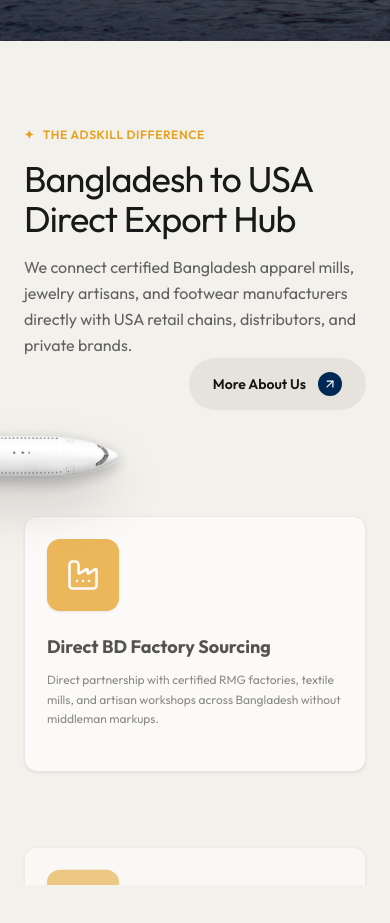
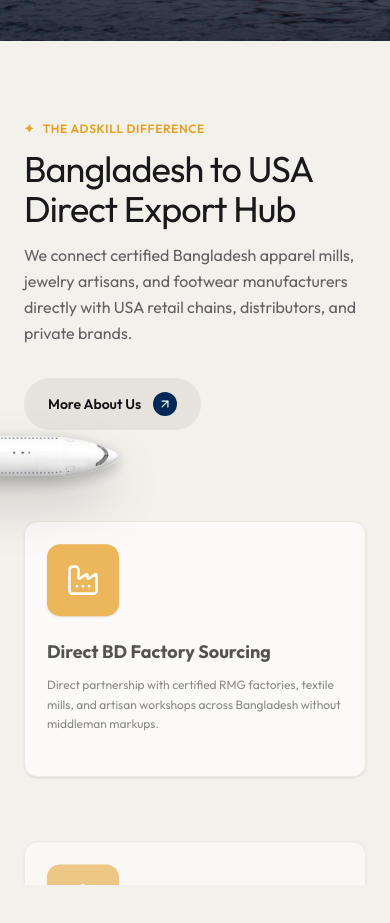
Before and after one commit to adskillconsultancy/Adskill-Traders-Frontend, a Next.js app: page / in a window 390 px wide. Shown: the part 1060-1983 px from the top of the page. Built offline with nearby package versions, Linux system fonts and the light colour scheme.

Commit message:
style: elevate feature cards higher in flight section to optimize spacing

```diff
--- a/src/components/FlightScrollSection.tsx
+++ b/src/components/FlightScrollSection.tsx
@@ -39,13 +39,13 @@ export default function FlightScrollSection() {
   );
 
   // Cards entrance animation (staggered translateY & opacity)
-  const card1Y = useTransform(smoothProgress, [0.05, 0.22], ["100%", "0%"]);
+  const card1Y = useTransform(smoothProgress, [0.05, 0.22], ["80%", "0%"]);
   const card1Opacity = useTransform(smoothProgress, [0.05, 0.22], [0, 1]);
 
-  const card2Y = useTransform(smoothProgress, [0.08, 0.26], ["100%", "0%"]);
+  const card2Y = useTransform(smoothProgress, [0.08, 0.26], ["80%", "0%"]);
   const card2Opacity = useTransform(smoothProgress, [0.08, 0.26], [0, 1]);
 
-  const card3Y = useTransform(smoothProgress, [0.12, 0.30], ["100%", "0%"]);
+  const card3Y = useTransform(smoothProgress, [0.12, 0.30], ["80%", "0%"]);
   const card3Opacity = useTransform(smoothProgress, [0.12, 0.30], [0, 1]);
 
   // Dark service section fade-in matching Galvoria's exact timing
@@ -115,24 +115,24 @@ export default function FlightScrollSection() {
         {/* LAYER 1: .about-section-home (Light Tan Background & Galvoria Content)    */}
         {/* Contains the white content cards AND the airplane motion rig              */}
         {/* ========================================================================= */}
-        <div className="about-section-home absolute inset-0 w-full h-full bg-[#f3f1ec] py-[86px] px-6 sm:px-12 lg:px-24 flex flex-col justify-between pointer-events-auto z-0">
+        <div className="about-section-home absolute inset-0 w-full h-full bg-[#f3f1ec] pt-20 pb-12 lg:pt-24 lg:pb-16 px-6 sm:px-12 lg:px-24 flex flex-col justify-start pointer-events-auto z-0">
 
           {/* Header Row */}
-          <div className="max-w-[1440px] w-full mx-auto">
-            <div className="flex items-center gap-2 text-xs font-semibold tracking-wider text-brand-primary uppercase mb-4">
+          <div className="max-w-[1440px] w-full mx-auto mb-8 lg:mb-12">
+            <div className="flex items-center gap-2 text-xs font-semibold tracking-wider text-brand-primary uppercase mb-3">
               <span className="text-brand-primary">✦</span>
               THE ADSKILL DIFFERENCE
             </div>
             <h2 className="text-4xl sm:text-5xl lg:text-[56px] font-normal text-[#191919] tracking-tight max-w-4xl leading-[1.1]">
               Bangladesh to USA Direct Export Hub
             </h2>
-            <p className="mt-4 text-base text-[#616161] max-w-3xl font-normal leading-relaxed">
+            <p className="mt-3.5 text-base text-[#616161] max-w-3xl font-normal leading-relaxed">
               We connect certified Bangladesh apparel mills, jewelry artisans, and footwear manufacturers directly with USA retail chains, distributors, and private brands.
             </p>
           </div>
 
-          {/* Bottom Row: CTA Button (Left) + 3 Cards (Right) */}
-          <div className="max-w-[1440px] w-full mx-auto flex flex-col lg:flex-row items-end justify-between gap-6">
+          {/* Cards + CTA Row: Moved higher up to fill empty space naturally */}
+          <div className="max-w-[1440px] w-full mx-auto flex flex-col lg:flex-row items-start lg:items-end justify-between gap-6">
 
             <Link
               href="/about"
@@ -144,7 +144,7 @@ export default function FlightScrollSection() {
               </div>
             </Link>
 
-            {/* 3 Cards aligned on right side */}
+            {/* 3 Cards positioned comfortably higher */}
             <div className="cards-about flex flex-col sm:flex-row gap-[22px] w-full lg:w-auto">
               {features.map((item, idx) => {
                 const IconComponent = item.icon;
@@ -242,12 +242,12 @@ export default function FlightScrollSection() {
             opacity: darkSectionOpacity,
             pointerEvents: darkSectionPointer,
           }}
-          className="service-section-home absolute inset-0 bg-[#002856] text-white py-[86px] px-6 sm:px-12 lg:px-24 flex flex-col justify-between z-20"
+          className="service-section-home absolute inset-0 bg-[#002856] text-white pt-20 pb-12 lg:pt-24 lg:pb-16 px-6 sm:px-12 lg:px-24 flex flex-col justify-start z-20"
         >
           {/* Header */}
-          <div className="max-w-[1440px] w-full mx-auto flex flex-col md:flex-row md:items-end justify-between gap-6">
+          <div className="max-w-[1440px] w-full mx-auto flex flex-col md:flex-row md:items-end justify-between gap-6 mb-8 lg:mb-12">
             <div>
-              <div className="flex items-center gap-2 text-xs font-semibold tracking-wider text-brand-primary uppercase mb-4">
+              <div className="flex items-center gap-2 text-xs font-semibold tracking-wider text-brand-primary uppercase mb-3">
                 <span className="text-brand-primary">✦</span>
                 WHAT ADSKILL EXPORTS
               </div>
@@ -273,11 +273,11 @@ export default function FlightScrollSection() {
               <Link
                 key={i}
                 href="/products"
-                className="group relative flex flex-col justify-between min-h-[380px] p-2 hover:-translate-y-1 transition-all duration-300 cursor-pointer"
+                className="group relative flex flex-col justify-between min-h-[360px] p-2 hover:-translate-y-1 transition-all duration-300 cursor-pointer"
               >
                 <div>
                   {/* Card Image Wrap with 12.8px radius */}
-                  <div className="img-service relative w-full h-[210px] rounded-[13px] overflow-hidden mb-6 bg-white/5 border border-white/10 shadow-lg">
+                  <div className="img-service relative w-full h-[200px] rounded-[13px] overflow-hidden mb-6 bg-white/5 border border-white/10 shadow-lg">
                     <Image
                       src={service.img}
                       alt={service.title}
```
